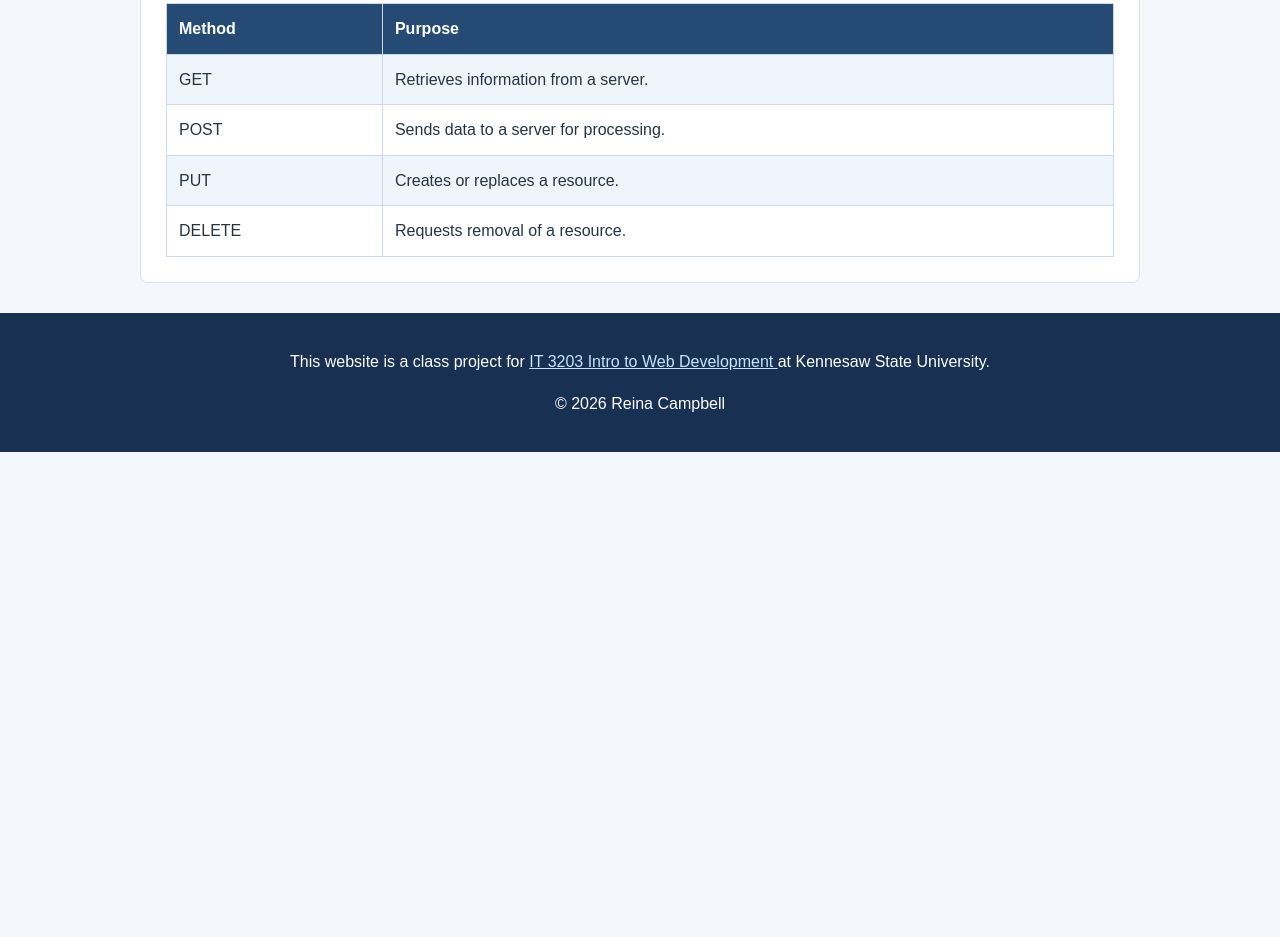
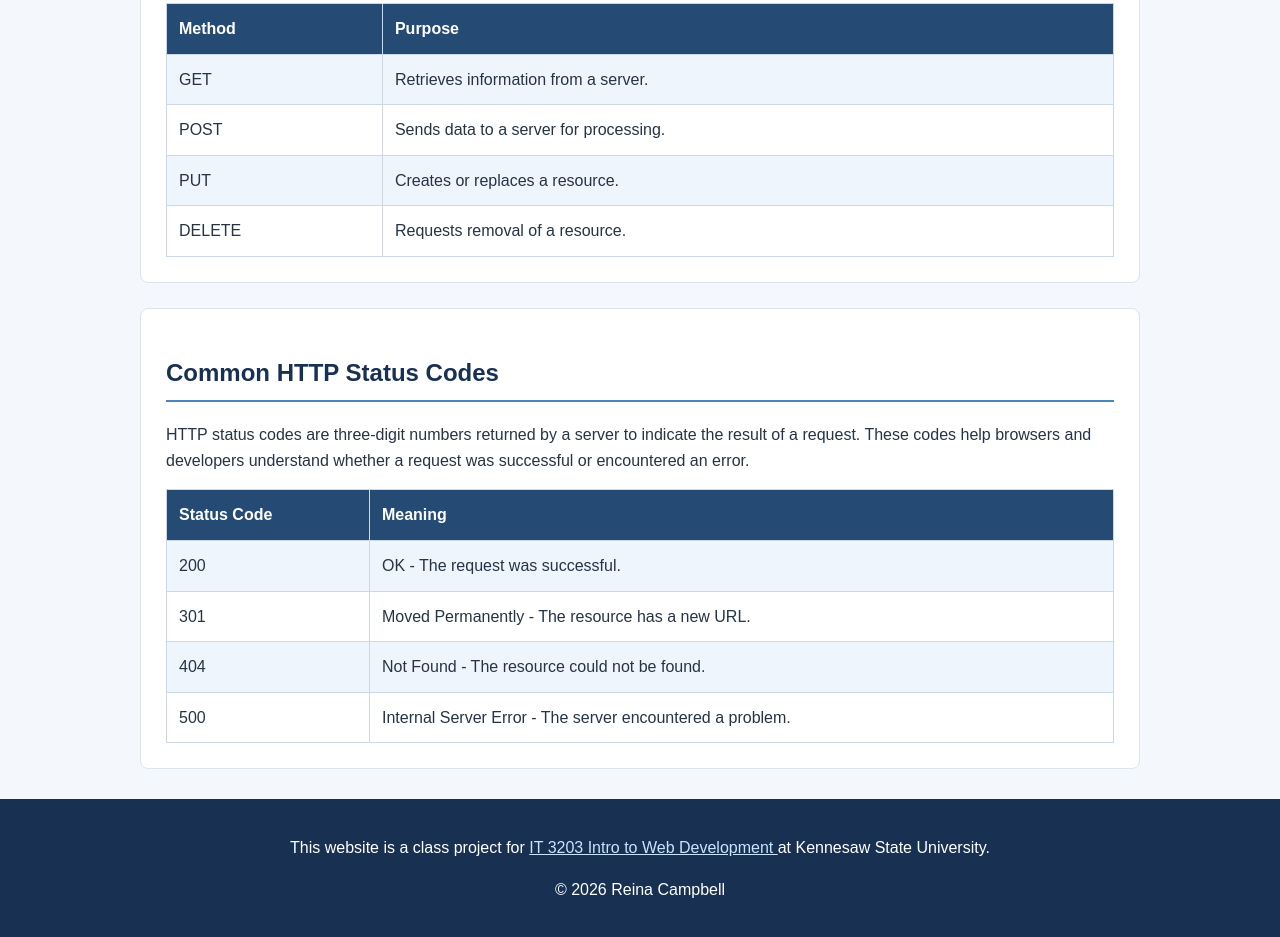
Before and after one commit to reinacampbell13/introtowebdev, a plain HTML site: page topic1.html in a window 1280 px wide. Shown: the part 1772-2709 px from the top of the page. Before the commit the page ends 2224 px from the top, so only its background shows below. Drawn offline with Linux system fonts and the light colour scheme.

Commit message:
Update topic1.html

```diff
--- a/topic1.html
+++ b/topic1.html
@@ -110,6 +110,42 @@
                 </tr>
             </table>
         </section>
+
+<!-- Additional research: Common HTTP response codes -->
+<section>
+    <h2>Common HTTP Status Codes</h2>
+    <p>
+        HTTP status codes are three-digit numbers returned
+        by a server to indicate the result of a request.
+        These codes help browsers and developers understand
+        whether a request was successful or encountered
+        an error.
+    </p>
+
+    <!-- Table showing examples of HTTP status codes -->
+    <table>
+        <tr>
+            <th>Status Code</th>
+            <th>Meaning</th>
+        </tr>
+        <tr>
+            <td>200</td>
+            <td>OK - The request was successful.</td>
+        </tr>
+        <tr>
+            <td>301</td>
+            <td>Moved Permanently - The resource has a new URL.</td>
+        </tr>
+        <tr>
+            <td>404</td>
+            <td>Not Found - The resource could not be found.</td>
+        </tr>
+        <tr>
+            <td>500</td>
+            <td>Internal Server Error - The server encountered a problem.</td>
+        </tr>
+    </table>
+</section>
     </main>
 
     <!-- Required course footer -->
```
